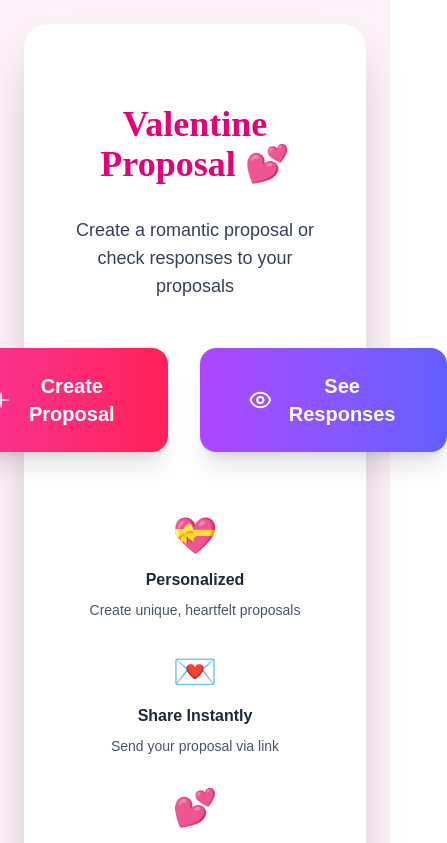
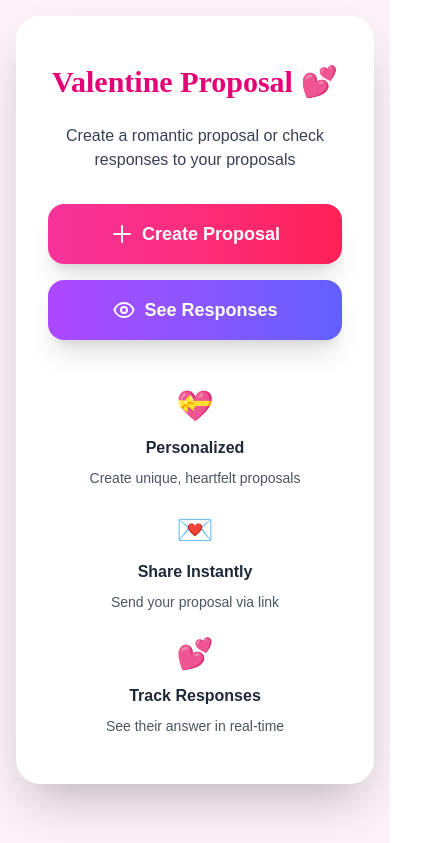
Before and after one commit to berggycam/Valentine, a Next.js app: page / in a window 390 px wide. Shown: the top 843 px of the page, 447 px wide, since content can reach past the window. Built offline with nearby package versions, Linux system fonts and the light colour scheme.

Commit message:
Add comprehensive mobile responsiveness across all components

```diff
--- a/app/page.tsx
+++ b/app/page.tsx
@@ -392,8 +392,8 @@ export default function Home() {
   }
 
   return (
-    <div className="min-h-screen bg-pink-50 p-6">
-      <div className="bg-white rounded-3xl shadow-2xl p-8 max-w-6xl w-full mx-auto">
+    <div className="min-h-screen bg-pink-50 p-4 sm:p-6">
+      <div className="bg-white rounded-3xl shadow-2xl p-4 sm:p-6 lg:p-8 max-w-6xl w-full mx-auto">
         <DashboardHeader
           showDashboard={showDashboard}
           onTabChange={setShowDashboard}
@@ -403,29 +403,29 @@ export default function Home() {
 
         {/* Main Content */}
         {showLanding ? (
-          <div className="text-center py-12">
-            <h1 className="text-4xl font-bold text-pink-600 mb-8 romantic-font">
+          <div className="text-center py-8 sm:py-12">
+            <h1 className="text-3xl sm:text-4xl font-bold text-pink-600 mb-6 sm:mb-8 romantic-font">
               Valentine Proposal 💕
             </h1>
-            <p className="text-lg text-gray-700 mb-12">
+            <p className="text-base sm:text-lg text-gray-700 mb-8 sm:mb-12 px-4">
               Create a romantic proposal or check responses to your proposals
             </p>
 
-            <div className="flex justify-center gap-8">
+            <div className="flex flex-col sm:flex-row justify-center gap-4 sm:gap-8 px-4">
               <button
                 onClick={() => {
                   setShowLanding(false);
                   setShowDashboard(false);
                 }}
-                className="group relative px-12 py-6 bg-gradient-to-r from-pink-500 to-rose-500 text-white rounded-2xl font-bold text-xl hover:from-pink-600 hover:to-rose-600 transform hover:scale-105 transition-all duration-200 shadow-xl"
+                className="group relative px-6 sm:px-12 py-4 sm:py-6 bg-gradient-to-r from-pink-500 to-rose-500 text-white rounded-2xl font-bold text-lg sm:text-xl hover:from-pink-600 hover:to-rose-600 transform hover:scale-105 transition-all duration-200 shadow-xl"
               >
-                <div className="flex items-center gap-3">
-                  <svg className="w-8 h-8" fill="none" stroke="currentColor" viewBox="0 0 24 24">
+                <div className="flex items-center justify-center gap-2 sm:gap-3">
+                  <svg className="w-6 h-6 sm:w-8 sm:h-8" fill="none" stroke="currentColor" viewBox="0 0 24 24">
                     <path strokeLinecap="round" strokeLinejoin="round" strokeWidth={2} d="M12 4v16m8-8H4" />
                   </svg>
                   <span>Create Proposal</span>
                 </div>
-                <div className="absolute -bottom-2 left-1/2 transform -translate-x-1/2 bg-pink-100 text-pink-700 px-3 py-1 rounded-full text-sm opacity-0 group-hover:opacity-100 transition-opacity">
+                <div className="absolute -bottom-2 left-1/2 transform -translate-x-1/2 bg-pink-100 text-pink-700 px-2 sm:px-3 py-1 rounded-full text-xs sm:text-sm opacity-0 group-hover:opacity-100 transition-opacity whitespace-nowrap">
                   Start a new proposal
                 </div>
               </button>
@@ -436,34 +436,34 @@ export default function Home() {
                   setShowDashboard(true);
                   fetchUserProposals(''); // Fetch all proposals for dashboard
                 }}
-                className="group relative px-12 py-6 bg-gradient-to-r from-purple-500 to-indigo-500 text-white rounded-2xl font-bold text-xl hover:from-purple-600 hover:to-indigo-600 transform hover:scale-105 transition-all duration-200 shadow-xl"
+                className="group relative px-6 sm:px-12 py-4 sm:py-6 bg-gradient-to-r from-purple-500 to-indigo-500 text-white rounded-2xl font-bold text-lg sm:text-xl hover:from-purple-600 hover:to-indigo-600 transform hover:scale-105 transition-all duration-200 shadow-xl"
               >
-                <div className="flex items-center gap-3">
-                  <svg className="w-8 h-8" fill="none" stroke="currentColor" viewBox="0 0 24 24">
+                <div className="flex items-center justify-center gap-2 sm:gap-3">
+                  <svg className="w-6 h-6 sm:w-8 sm:h-8" fill="none" stroke="currentColor" viewBox="0 0 24 24">
                     <path strokeLinecap="round" strokeLinejoin="round" strokeWidth={2} d="M15 12a3 3 0 11-6 0 3 3 0 016 0z" />
                     <path strokeLinecap="round" strokeLinejoin="round" strokeWidth={2} d="M2.458 12C3.732 7.943 7.523 5 12 5c4.478 0 8.268 2.943 9.542 7-1.274 4.057-5.064 7-9.542 7-4.477 0-8.268-2.943-9.542-7z" />
                   </svg>
                   <span>See Responses</span>
                 </div>
-                <div className="absolute -bottom-2 left-1/2 transform -translate-x-1/2 bg-purple-100 text-purple-700 px-3 py-1 rounded-full text-sm opacity-0 group-hover:opacity-100 transition-opacity">
+                <div className="absolute -bottom-2 left-1/2 transform -translate-x-1/2 bg-purple-100 text-purple-700 px-2 sm:px-3 py-1 rounded-full text-xs sm:text-sm opacity-0 group-hover:opacity-100 transition-opacity whitespace-nowrap">
                   View proposals & responses
                 </div>
               </button>
             </div>
 
-            <div className="mt-16 grid grid-cols-1 md:grid-cols-3 gap-8 max-w-4xl mx-auto">
+            <div className="mt-12 sm:mt-16 grid grid-cols-1 sm:grid-cols-3 gap-6 sm:gap-8 max-w-4xl mx-auto px-4">
               <div className="text-center">
-                <div className="text-4xl mb-3">💝</div>
+                <div className="text-3xl sm:text-4xl mb-3">💝</div>
                 <h3 className="font-semibold text-gray-800 mb-2">Personalized</h3>
                 <p className="text-sm text-gray-600">Create unique, heartfelt proposals</p>
               </div>
               <div className="text-center">
-                <div className="text-4xl mb-3">💌</div>
+                <div className="text-3xl sm:text-4xl mb-3">💌</div>
                 <h3 className="font-semibold text-gray-800 mb-2">Share Instantly</h3>
                 <p className="text-sm text-gray-600">Send your proposal via link</p>
               </div>
               <div className="text-center">
-                <div className="text-4xl mb-3">💕</div>
+                <div className="text-3xl sm:text-4xl mb-3">💕</div>
                 <h3 className="font-semibold text-gray-800 mb-2">Track Responses</h3>
                 <p className="text-sm text-gray-600">See their answer in real-time</p>
               </div>
--- a/components/DashboardHeader.tsx
+++ b/components/DashboardHeader.tsx
@@ -12,20 +12,20 @@ export default function DashboardHeader({ showDashboard, onTabChange, onBackToHo
     <>
       {!showLanding && (
         <div className="text-center mb-8">
-          <div className="flex justify-between items-center mb-6">
+          <div className="flex flex-col sm:flex-row sm:justify-between sm:items-center mb-4 sm:mb-6 gap-4">
             <button
               onClick={onBackToHome}
-              className="flex items-center gap-2 px-4 py-2 text-gray-600 hover:text-gray-800 hover:bg-gray-100 rounded-lg transition-colors"
+              className="flex items-center gap-2 px-3 sm:px-4 py-2 text-gray-600 hover:text-gray-800 hover:bg-gray-100 rounded-lg transition-colors self-start sm:self-center"
             >
-              <svg className="w-5 h-5" fill="none" stroke="currentColor" viewBox="0 0 24 24">
+              <svg className="w-4 h-4 sm:w-5 sm:h-5" fill="none" stroke="currentColor" viewBox="0 0 24 24">
                 <path strokeLinecap="round" strokeLinejoin="round" strokeWidth={2} d="M10 19l-7-7m0 0l7-7m-7 7h18" />
               </svg>
-              Back to Home
+              <span className="text-sm sm:text-base">Back to Home</span>
             </button>
-            <h1 className="text-3xl font-bold text-red-600 romantic-font">
+            <h1 className="text-2xl sm:text-3xl font-bold text-red-600 romantic-font text-center sm:text-left">
               {showDashboard ? 'My Proposals' : 'Valentine Proposal'}
             </h1>
-            <div className="w-20"></div>
+            <div className="w-16 sm:w-20"></div>
           </div>
         </div>
       )}
--- a/components/ProposalForm.tsx
+++ b/components/ProposalForm.tsx
@@ -102,7 +102,7 @@ export default function ProposalForm({
               <div className="text-6xl mb-4">🌟</div>
               <p className="text-gray-600">What's your relationship?</p>
             </div>
-            <div className="grid grid-cols-2 gap-3">
+            <div className="grid grid-cols-1 sm:grid-cols-2 gap-3">
               {relationships.map((rel) => (
                 <button
                   key={rel}
@@ -146,7 +146,7 @@ export default function ProposalForm({
               <div className="text-6xl mb-4">🦋</div>
               <p className="text-gray-600">What are you feeling right now?</p>
             </div>
-            <div className="grid grid-cols-2 gap-3">
+            <div className="grid grid-cols-2 sm:grid-cols-3 gap-3">
               {emotions.map((emotion) => (
                 <button
                   key={emotion}
@@ -279,11 +279,11 @@ export default function ProposalForm({
 
       {/* Navigation Buttons */}
       {currentStep < 9 && (
-        <div className="flex justify-between">
+        <div className="flex flex-col sm:flex-row justify-between gap-4 sm:gap-0">
           <button
             onClick={() => setCurrentStep(Math.max(1, currentStep - 1))}
             disabled={currentStep === 1}
-            className={`px-6 py-3 rounded-lg font-semibold transition-all duration-200 ${
+            className={`px-6 py-3 rounded-lg font-semibold transition-all duration-200 order-2 sm:order-1 ${
               currentStep === 1
                 ? 'bg-gray-200 text-gray-400 cursor-not-allowed'
                 : 'bg-gray-200 text-gray-700 hover:bg-gray-300'
@@ -294,7 +294,7 @@ export default function ProposalForm({
           <button
             onClick={() => setCurrentStep(Math.min(9, currentStep + 1))}
             disabled={!canProceed()}
-            className={`px-6 py-3 rounded-lg font-semibold transition-all duration-200 ${
+            className={`px-6 py-3 rounded-lg font-semibold transition-all duration-200 order-1 sm:order-2 ${
               canProceed()
                 ? 'bg-pink-500 text-white hover:bg-pink-600 transform hover:scale-105'
                 : 'bg-gray-200 text-gray-400 cursor-not-allowed'
```
Also changed, not shown: components/ProposalDashboard.tsx (+18 -16 lines).
